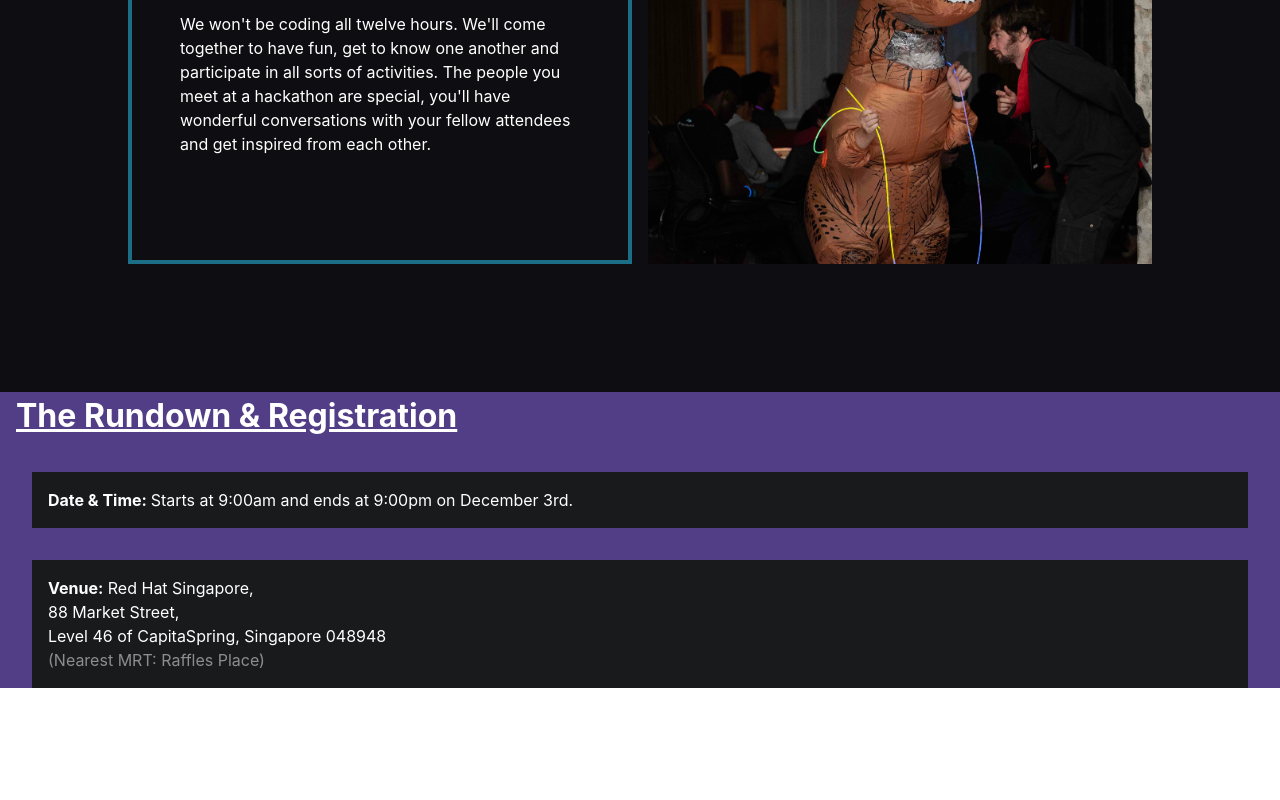
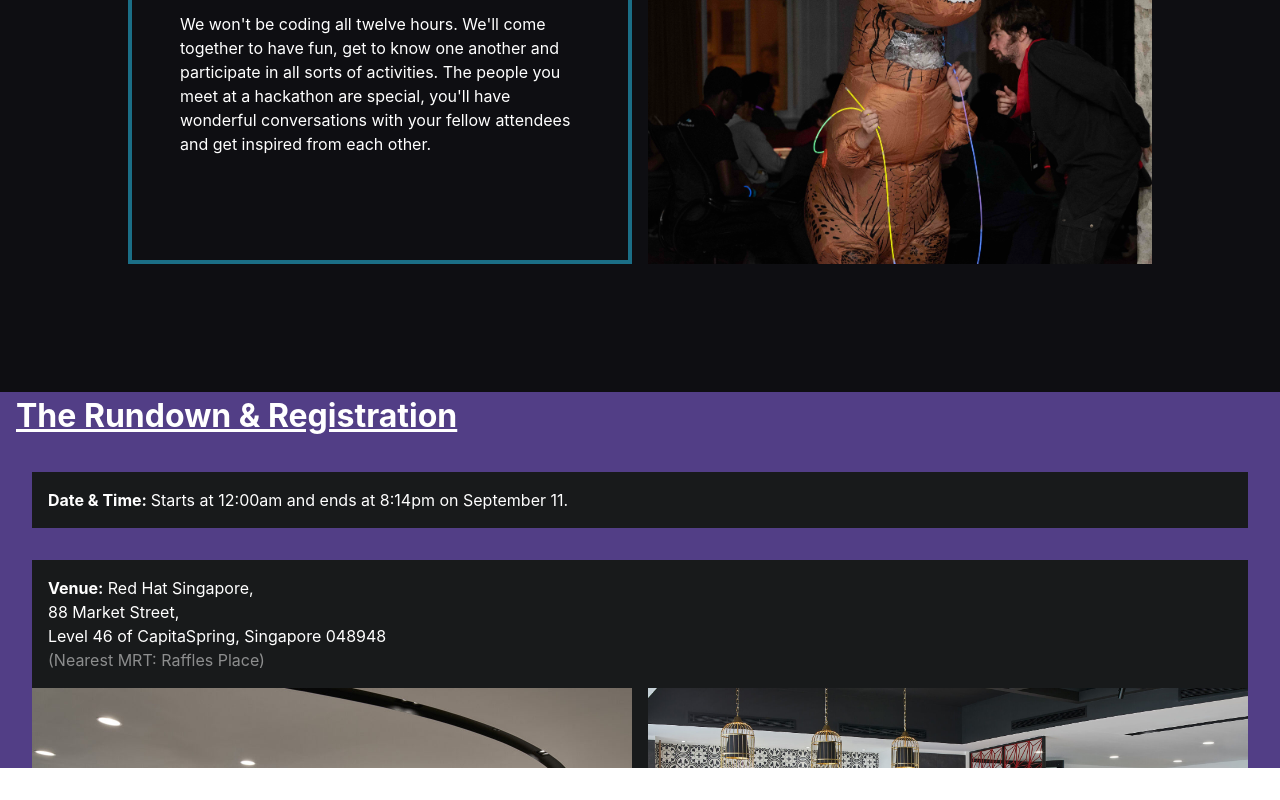
Before and after one commit to NicholasJohansan/LionCityHacks2022-TVH, a React (Vite) app: page / in a window 1280 px wide. Shown: the part 2181-2981 px from the top of the page. Before the commit the page ends 2901 px from the top, so only its background shows below. Built offline with nearby package versions, Linux system fonts and the light colour scheme; a web font is replaced by a local one.

Commit message:
added images to registration

```diff
--- a/src/sections/Registration.tsx
+++ b/src/sections/Registration.tsx
@@ -1,5 +1,7 @@
 import Section from "../components/Section";
-import { Box, Text } from "@chakra-ui/react";
+import { Box, Text, Grid, GridItem } from "@chakra-ui/react";
+import image1 from '../assets/Red-Hat-Singapore-workplace-lounge-reception-1200x675.jpg';
+import image2 from '../assets/Red-Hat-Singapore-workplace-canteen-kitchen-collaboration-2000x1125.jpg';
 
 const Registration: React.FC = () => {
     return(
@@ -8,7 +10,7 @@ const Registration: React.FC = () => {
             <Box bgColor='#181a1b' m='2rem'>
                 <Text color="#FFFFFF" p='1rem'>
                     <Text as='b'>Date & Time: </Text>
-                    Starts at 9:00am and ends at 9:00pm on December 3rd.
+                    Starts at 12:00am and ends at 8:14pm on September 11.
                 </Text>
             </Box>
             <Box bgColor='#181a1b' m='2rem'>
@@ -18,6 +20,10 @@ const Registration: React.FC = () => {
                     <Text>Level 46 of CapitaSpring, Singapore 048948 </Text>
                     <Text opacity="50%">(Nearest MRT: Raffles Place)</Text>
                 </Text>
+                <Grid templateColumns='repeat(2, 1fr)' gap={4}>
+                    <GridItem h='5rem' backgroundImage={image1} backgroundSize='cover'/>
+                    <GridItem h='5rem' backgroundImage={image2} backgroundSize='cover'/>
+                </Grid>
             </Box>
 
         </Section>
```
